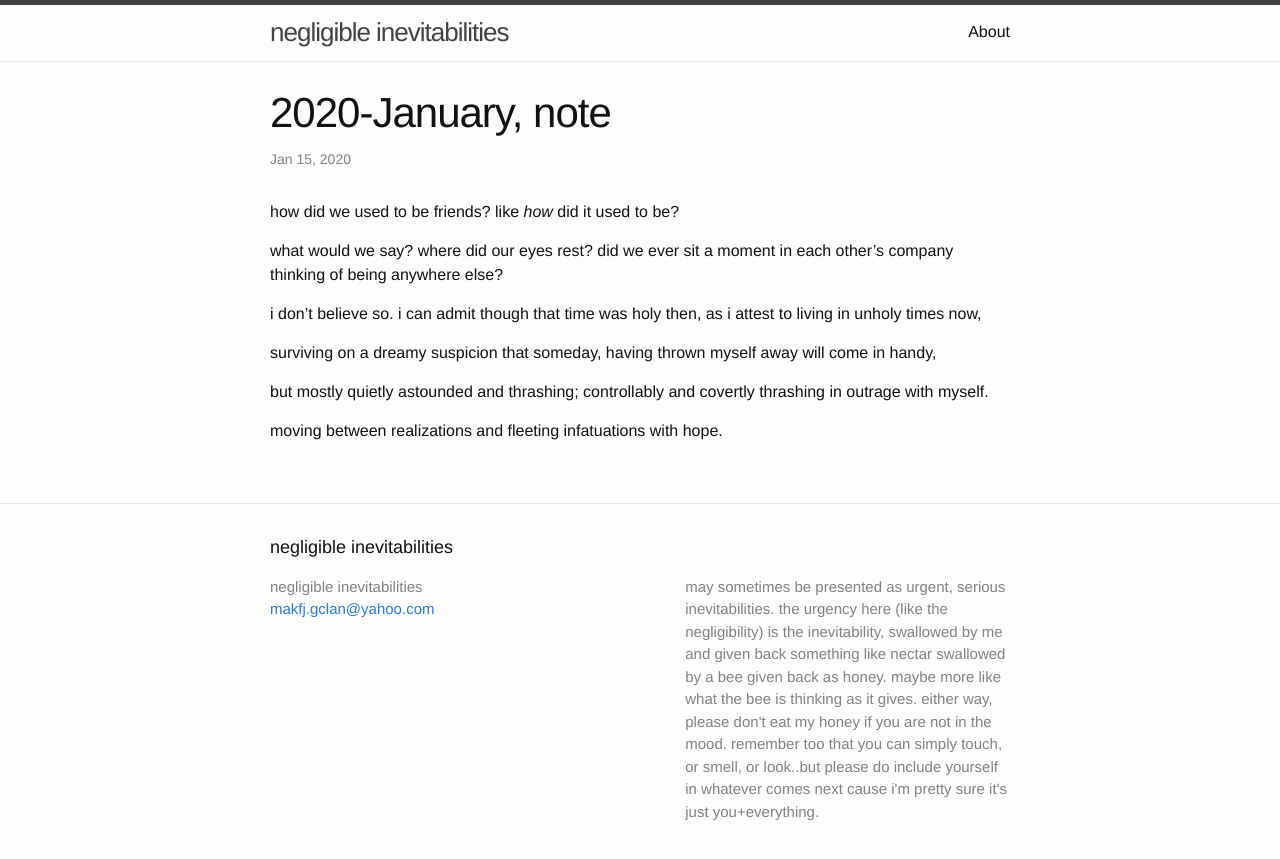
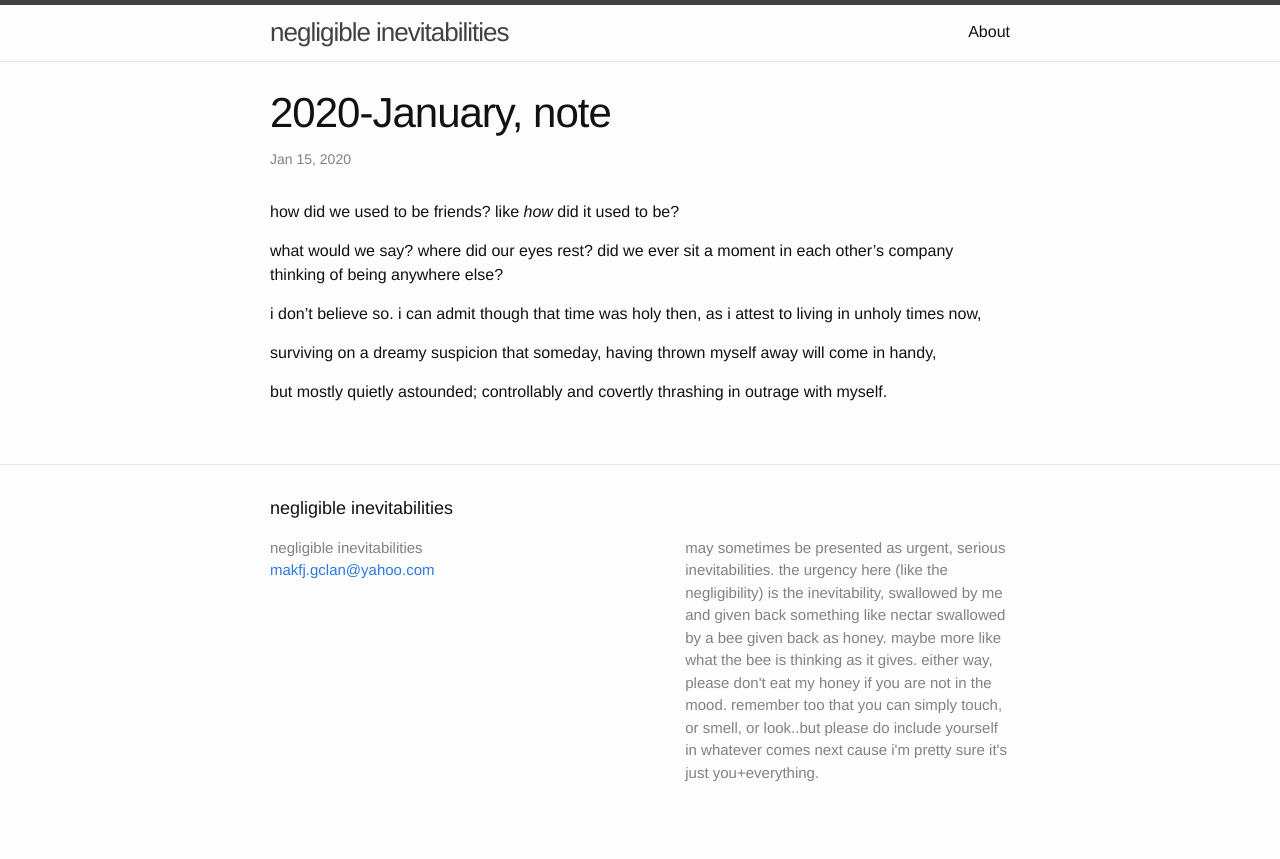
Before and after one commit to jamalgaddis/jamalgaddis.github.io, a Jekyll site: the page built from _posts/2020-03-23-h.markdown, in a window 1280 px wide. Shown: the top 859 px of the page. Built offline with Jekyll 4.4.1, drawn with Linux system fonts in a browser that asks for light colours.

Commit message:
Update 2020-03-23-h.markdown

```diff
--- a/_posts/2020-03-23-h.markdown
+++ b/_posts/2020-03-23-h.markdown
@@ -22,9 +22,6 @@ surviving on a dreamy suspicion
 that someday, having thrown myself away
 will come in handy,
 
-but mostly quietly astounded and thrashing;
+but mostly quietly astounded;
 controllably and covertly thrashing
 in outrage with myself.
-
-moving between realizations and
-fleeting infatuations with hope.
```
